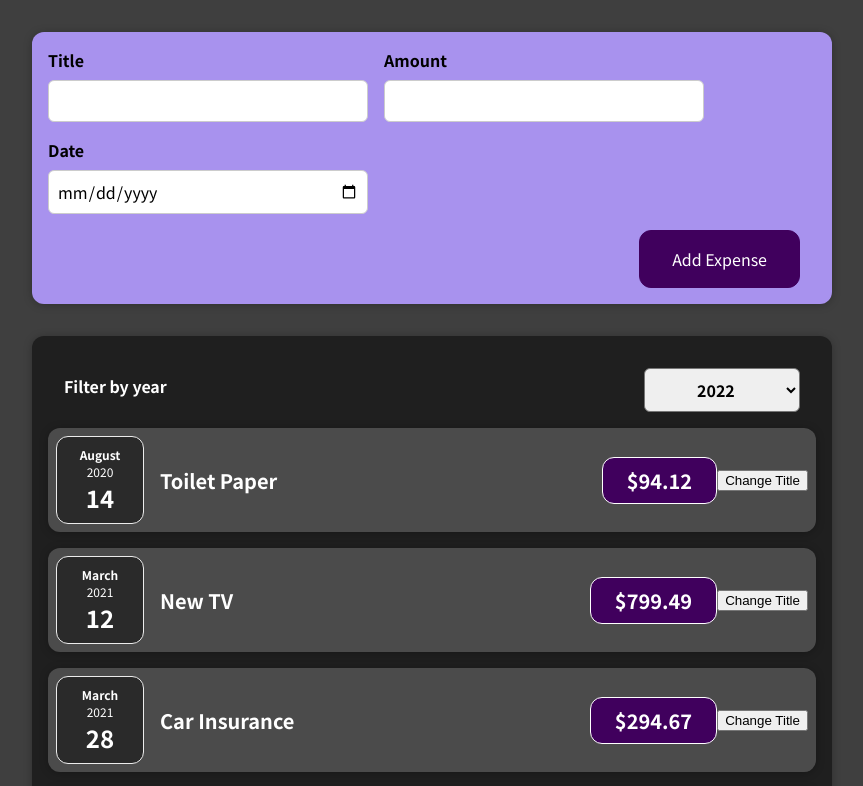
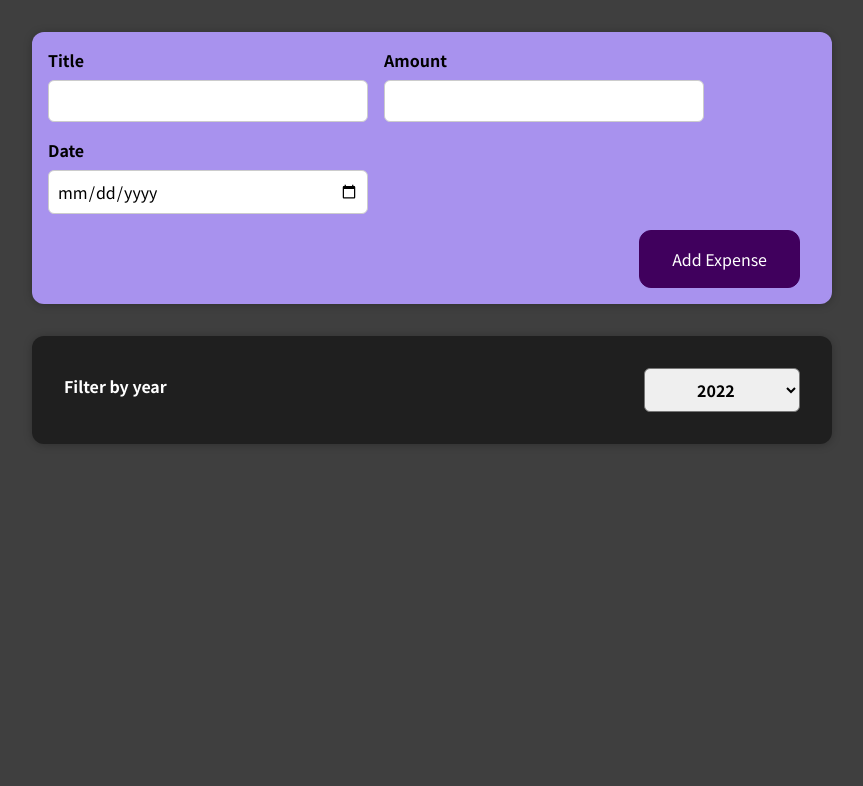
Before and after one commit to cdspaceNoob/React-complete-guide, a React (Create React App) app: page / in a window 1280 px wide. Shown: the top 786 px of the page, without its empty margins (208-1071 px from the left). Built offline with nearby package versions, Linux system fonts and the light colour scheme.

Commit message:
데이터 필터링 후 출력

```diff
--- a/src/components/Expenses/Expenses.js
+++ b/src/components/Expenses/Expenses.js
@@ -11,10 +11,18 @@ function Expenses(props) { //props는 expenses 배열.(객체를 4개 담고 있
     // SELECTED BOX의 option value가 아닌 값을 초깃값으로 정하면 무시된다. (컴파일 에러 발생하지 않는다)
 
     const filterChangeHandler = (selectedYear) => {
+        // ExpensesFilter에서 받아온 연도값.
         const filteredYear = selectedYear;
         setFilteredYear(filteredYear);
+        // const filteredExpenses = props.filter(expense.date);
         console.log(`In Expenses.js: ${filteredYear}`);
+        // console.log(props[0]);
     };
+
+    // const filteredExpenses = props.items.filter(expense => expense.date === filteredYear);
+    // 아깝다. 아무튼 데이터에서 필터링을 거치고 조건에 부합하는 새로운 데이터를 만들어낸다는 측면에서는 맞췄다. 굿.
+    const filteredExpenses = props.items.filter(expense => expense.date.getFullYear().toString() === filteredYear);
+
     return (
         <div>
             <Card className="expenses">
@@ -22,7 +30,9 @@ function Expenses(props) { //props는 expenses 배열.(객체를 4개 담고 있
                 {/* data를 ExpenseItem으로 바꾼다. */}
                 {/* props.items는 items라는 이름으로 전달된 expenses 배열이다(객체들을 원소로 가지는). */}
                 {/* expense는 expenses를 순회하는 currentValue를 의미한다. */}
-                {props.items.map(expense => <ExpensItem key={expense.id} title={expense.title} amount={expense.amount} date={expense.date} />)}
+                {/* {props.items.map(expense => <ExpensItem key={expense.id} title={expense.title} amount={expense.amount} date={expense.date} />)} */}
+                {filteredExpenses.map(expense => <ExpensItem key={expense.id} title={expense.title} amount={expense.amount} date={expense.date} />)}
+                {/* {props.items.filter(expense => expense.date.toString() === filteredYear)} */}
                 {/* <ExpensItem title={props.items[0].title} amount={props.items[0].amount} date={props.items[0].date} />
                 <ExpensItem title={props.items[1].title} amount={props.items[1].amount} date={props.items[1].date} />
                 <ExpensItem title={props.items[2].title} amount={props.items[2].amount} date={props.items[2].date} />
```
